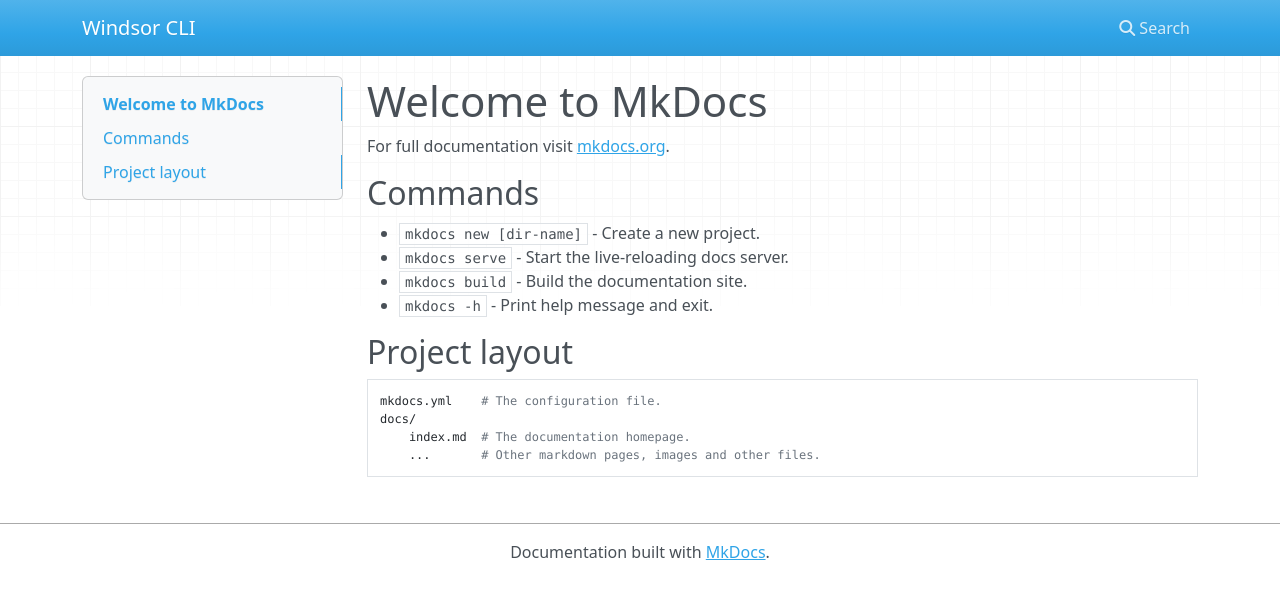
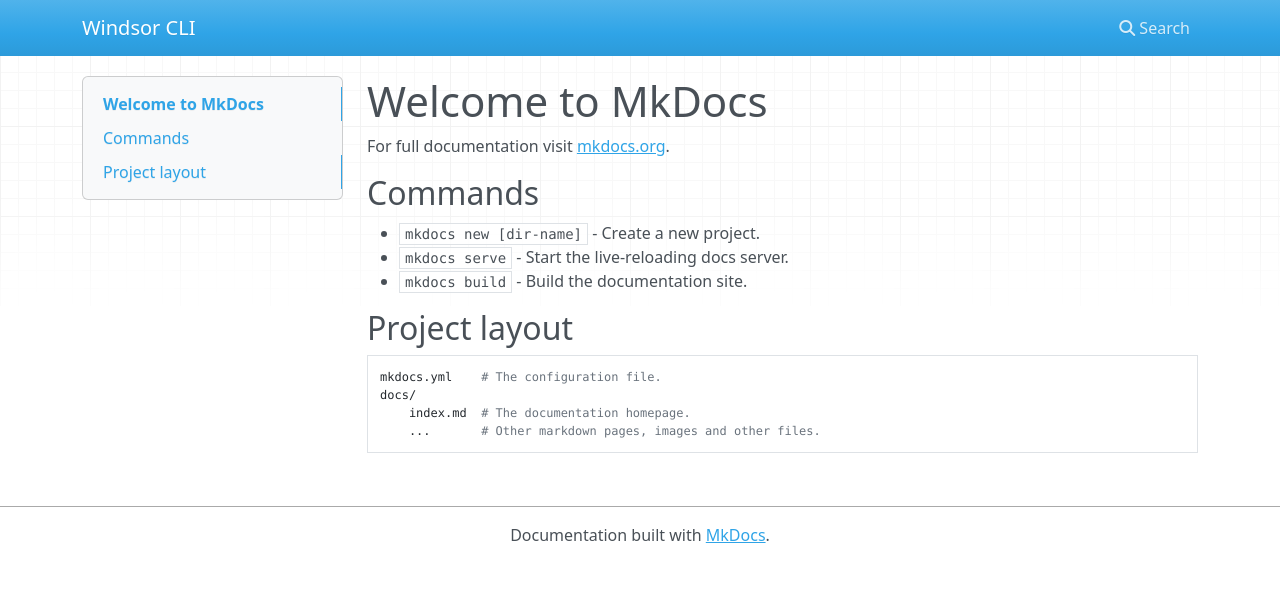
Before and after one commit to tvangundy/pages-test, an MkDocs documentation site: the page built from docs/index.md, in a window 1280 px wide. Shown: the top 599 px of the page. Built offline with MkDocs 1.6.1, drawn with Linux system fonts in a browser that asks for light colours; nearby versions of some CDN libraries.

Commit message:
versioning

```diff
--- a/docs/index.md
+++ b/docs/index.md
@@ -7,7 +7,6 @@
 * `mkdocs new [dir-name]` - Create a new project.
 * `mkdocs serve` - Start the live-reloading docs server.
 * `mkdocs build` - Build the documentation site.
-* `mkdocs -h` - Print help message and exit.
 
 ## Project layout
 
```
